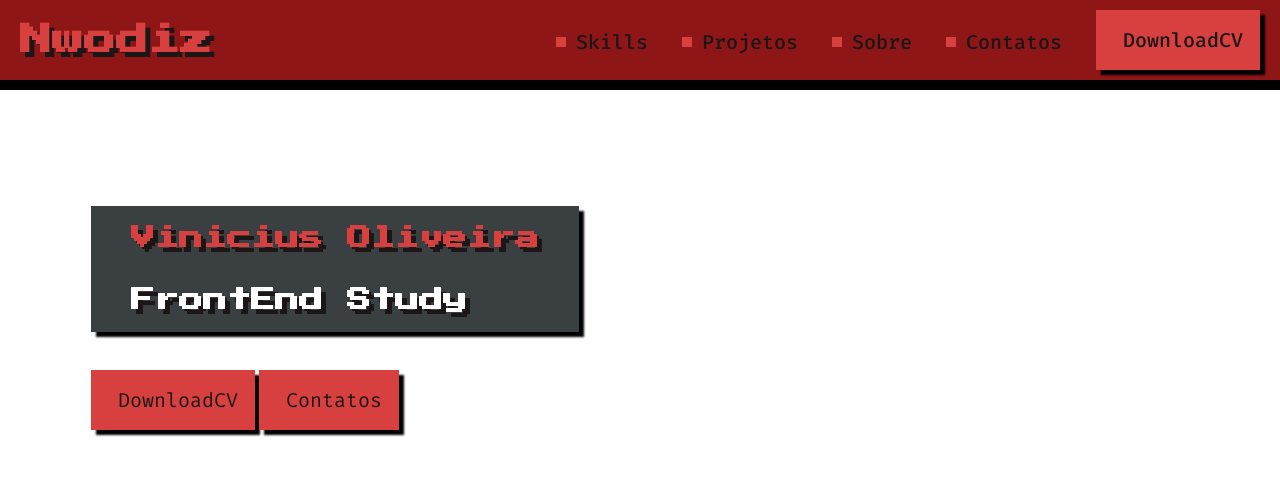
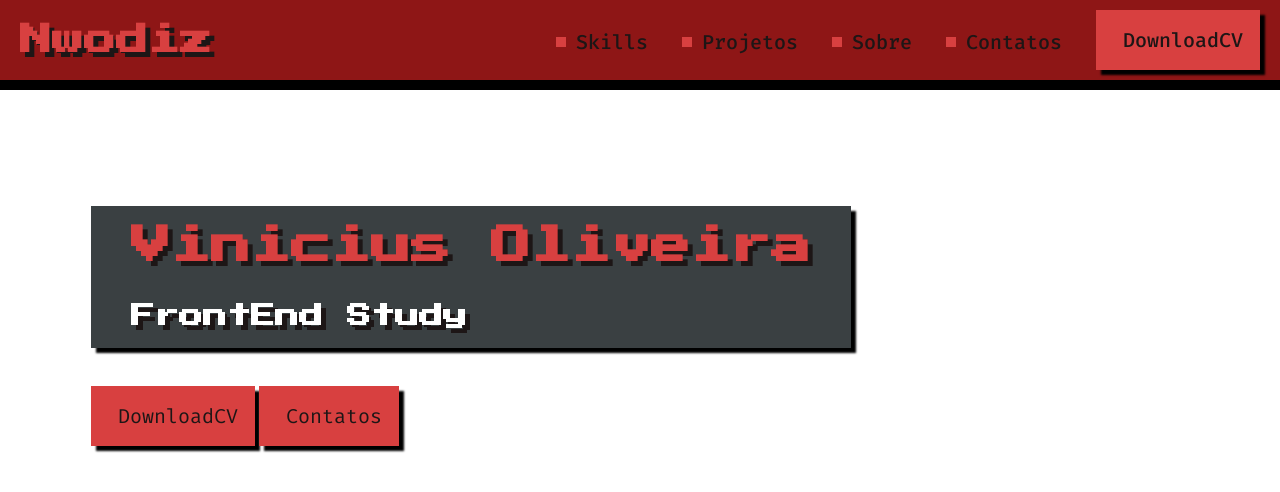
Before and after one commit to ViniciusOliveiraNW/projeto-estudo, a plain HTML site: page github/index.html in a window 1280 px wide. Drawn offline with Linux system fonts and the light colour scheme; a web font is replaced by a local one.

Commit message:
Create the tittle component

```diff
--- /dev/null
+++ b/github/css/components/title.css
@@ -0,0 +1,14 @@
+h1, h2{
+    font-family: "Press Start 2P", serif;
+    color: #d84040;
+    text-shadow: 5px 5px 0px #1d1616
+}
+
+#initial > h2{
+    color: white;
+    margin-top: 38px;
+}
+
+#initial > h1{
+    font-size: 40px;
+}
--- a/github/css/style.css
+++ b/github/css/style.css
@@ -11,11 +11,6 @@ nav{
     text-align: right;
 }
 
-h1, h2{
-    font-family: "Press Start 2P", serif;
-    color: #d84040;
-    text-shadow: 5px 5px 0px #1d1616
-}
 
 header a{
     display: inline-flex;
@@ -66,10 +61,7 @@ a:before{
     box-shadow: 5px 5px 2px black;
 }
 
-#initial > h2{
-    color: white;
-    margin-top: 38px;
-}
+
 
 #buttons_inside{
     margin-left: 91px;
--- a/github/index.html
+++ b/github/index.html
@@ -9,6 +9,8 @@
 
     <link rel="stylesheet" href="css/reset.css">
     <link rel="stylesheet" href="css/style.css">
+    <link rel="stylesheet" href="css/components/title.css">
+
     <title>Document</title>
 </head>
 <body>
```
